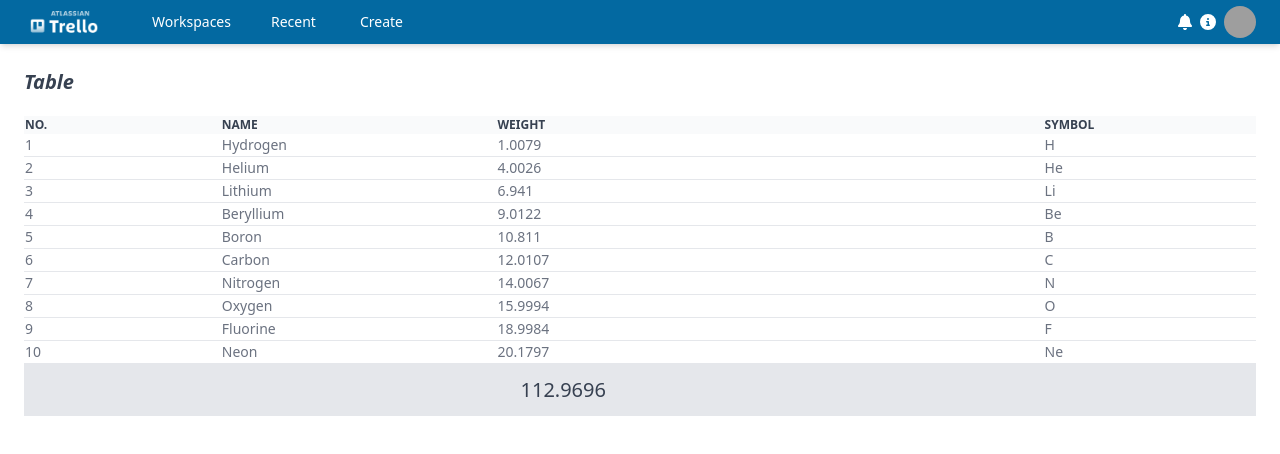
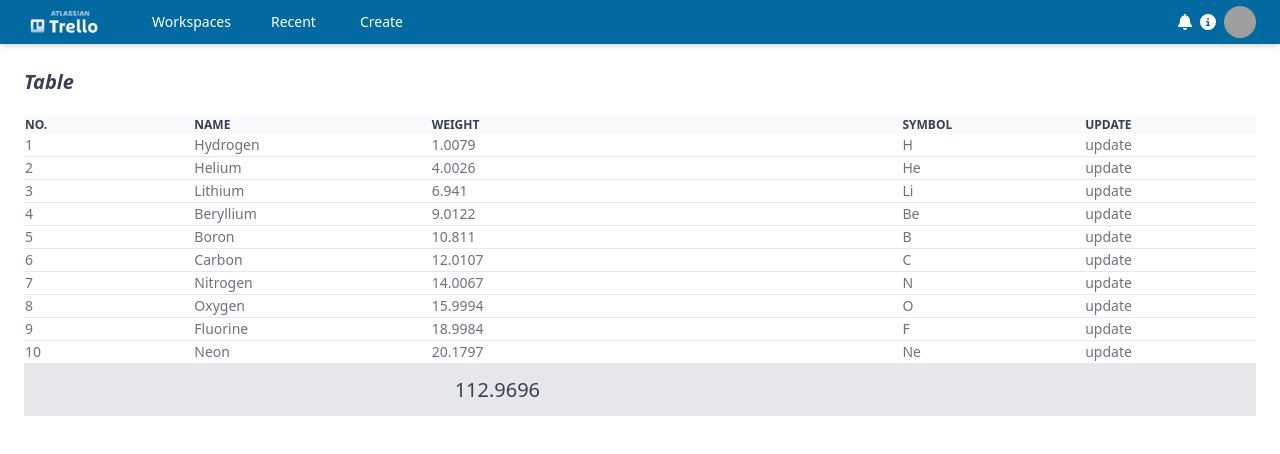
Before and after one commit to diegofer03/trelloclone-angular, an Angular app: page /table in a window 1280 px wide. Shown: the top 454 px of the page. Built offline with nearby package versions, Linux system fonts and the light colour scheme; grey boxes are pictures that could not be loaded.

Commit message:
[FEAT]connect datasource to table info

```diff
--- a/src/app/pages/table/data-source.ts
+++ b/src/app/pages/table/data-source.ts
@@ -2,7 +2,7 @@ import {BehaviorSubject, Observable} from 'rxjs';
 import { PeriodicElement } from './table.component';
 import { DataSource } from '@angular/cdk/collections';
 
-export class ExampleDataSource extends DataSource<PeriodicElement> {
+export class ElementsDataSource extends DataSource<PeriodicElement> {
   /** Stream of data that is provided to the table. */
   data = new BehaviorSubject<PeriodicElement[]>([]);
 
--- a/src/app/pages/table/table.component.html
+++ b/src/app/pages/table/table.component.html
@@ -31,6 +31,15 @@
         <td cdk-footer-cell class="py-3 px-6" *cdkFooterCellDef></td>
       </ng-container>
 
+      <ng-container cdkColumnDef="action">
+          <th cdk-header-cell *cdkHeaderCellDef>Update</th>
+          <td cdk-cell *cdkCellDef="let element">
+          <button (click)="update(element)">
+            update
+          </button></td>
+          <td cdk-footer-cell class="py-3 px-6" *cdkFooterCellDef> </td>
+      </ng-container>
+
       <tr cdk-header-row class="text-xs text-gray-700 uppercase bg-gray-50 "  *cdkHeaderRowDef="displayedColumns"></tr>
       <tr cdk-row class="bg-white border-b" [ngClass]="{'bg-red-200': row.weight < 10}" *cdkRowDef="let row; columns: displayedColumns;"></tr>
       <tr cdk-footer-row class="text-xl text-gray-700 uppercase bg-gray-200 " *cdkFooterRowDef="displayedColumns"></tr>
--- a/src/app/pages/table/table.component.ts
+++ b/src/app/pages/table/table.component.ts
@@ -4,6 +4,7 @@ import {CdkTableModule} from '@angular/cdk/table';
 import {BehaviorSubject, Observable} from 'rxjs';
 import { NavbarComponent } from '../../components/navbar/navbar.component';
 import { CommonModule } from '@angular/common';
+import { ElementsDataSource } from './data-source';
 
 export interface PeriodicElement {
   name: string;
@@ -35,31 +36,16 @@ const ELEMENT_DATA: PeriodicElement[] = [
   imports: [CdkTableModule , NavbarComponent, CommonModule],
 })
 export class TableComponent {
-  displayedColumns: string[] = ['position', 'name', 'weight', 'symbol'];
-  dataSource = new ExampleDataSource();
+  displayedColumns: string[] = ['position', 'name', 'weight', 'symbol', 'action'];
+  dataSource = new ElementsDataSource();
   total : number = 0
 
   ngOnInit(){
-    console.log(this.dataSource.data.value)
-    this.total = this.dataSource.data.value.map(item => item.weight).reduce((weight, total) => weight + total, 0)
+    this.dataSource.init(ELEMENT_DATA)
+    this.total = this.dataSource.getTotal()
+  }
+
+  update(element: PeriodicElement){
+    this.dataSource.update(element.position, {weight: 7})
   }
 }
-
-/**
- * Data source to provide what data should be rendered in the table. Note that the data source
- * can retrieve its data in any way. In this case, the data source is provided a reference
- * to a common data base, ExampleDatabase. It is not the data source's responsibility to manage
- * the underlying data. Instead, it only needs to take the data and send the table exactly what
- * should be rendered.
- */
-export class ExampleDataSource extends DataSource<PeriodicElement> {
-  /** Stream of data that is provided to the table. */
-  data = new BehaviorSubject<PeriodicElement[]>(ELEMENT_DATA);
-
-  /** Connect function called by the table to retrieve one stream containing the data to render. */
-  connect(): Observable<PeriodicElement[]> {
-    return this.data;
-  }
-
-  disconnect() {}
-}
```
